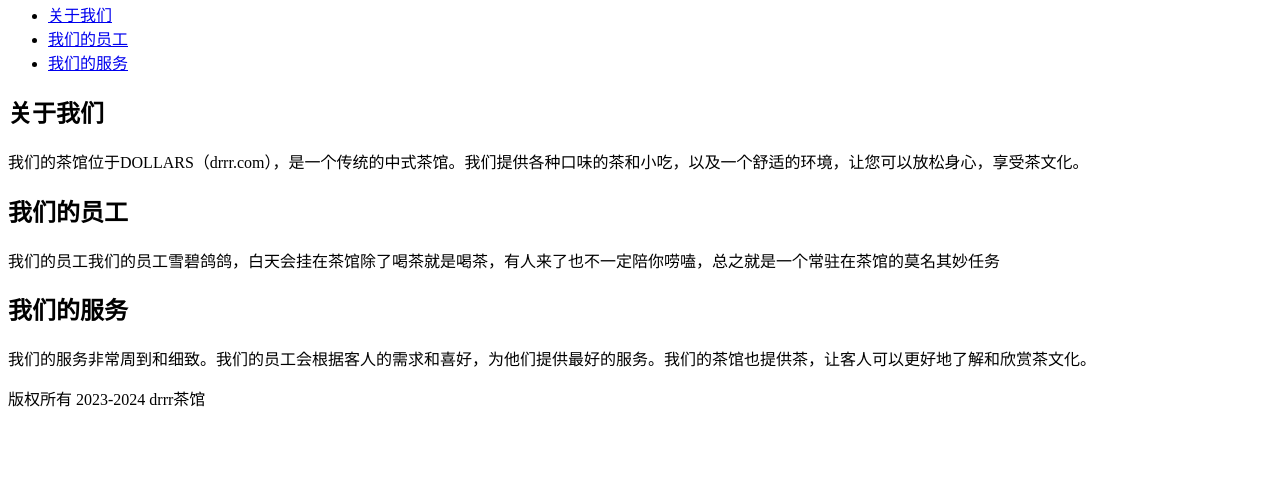
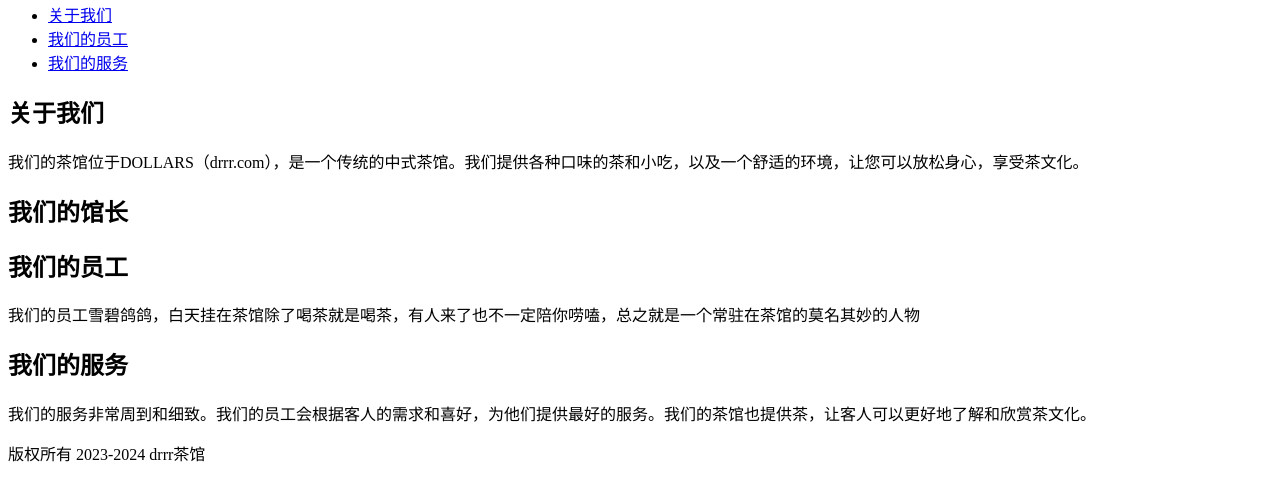
Before and after one commit to ying145114/teahouseweb, a plain HTML site: page index.html in a window 1280 px wide. Shown: the part 87-588 px from the top of the page. Drawn offline with Linux system fonts and the light colour scheme.

Commit message:
Update index.html
二次提交，测试版

```diff
--- a/index.html
+++ b/index.html
@@ -20,8 +20,10 @@
 <p>我们的茶馆位于DOLLARS（drrr.com），是一个传统的中式茶馆。我们提供各种口味的茶和小吃，以及一个舒适的环境，让您可以放松身心，享受茶文化。</p>
 </section>
 <section id="staff">
+<h2>我们的馆长</h2>
+<p雨在星期一到星期五挂着茶馆，会打扫茶馆。半人半bot状态。</p>
 <h2>我们的员工</h2>
-<p>我们的员工我们的员工雪碧鸽鸽，白天会挂在茶馆除了喝茶就是喝茶，有人来了也不一定陪你唠嗑，总之就是一个常驻在茶馆的莫名其妙任务</p>
+<p>我们的员工雪碧鸽鸽，白天挂在茶馆除了喝茶就是喝茶，有人来了也不一定陪你唠嗑，总之就是一个常驻在茶馆的莫名其妙的人物</p>
 </section>
 <section id="services">
 <h2>我们的服务</h2>
```
